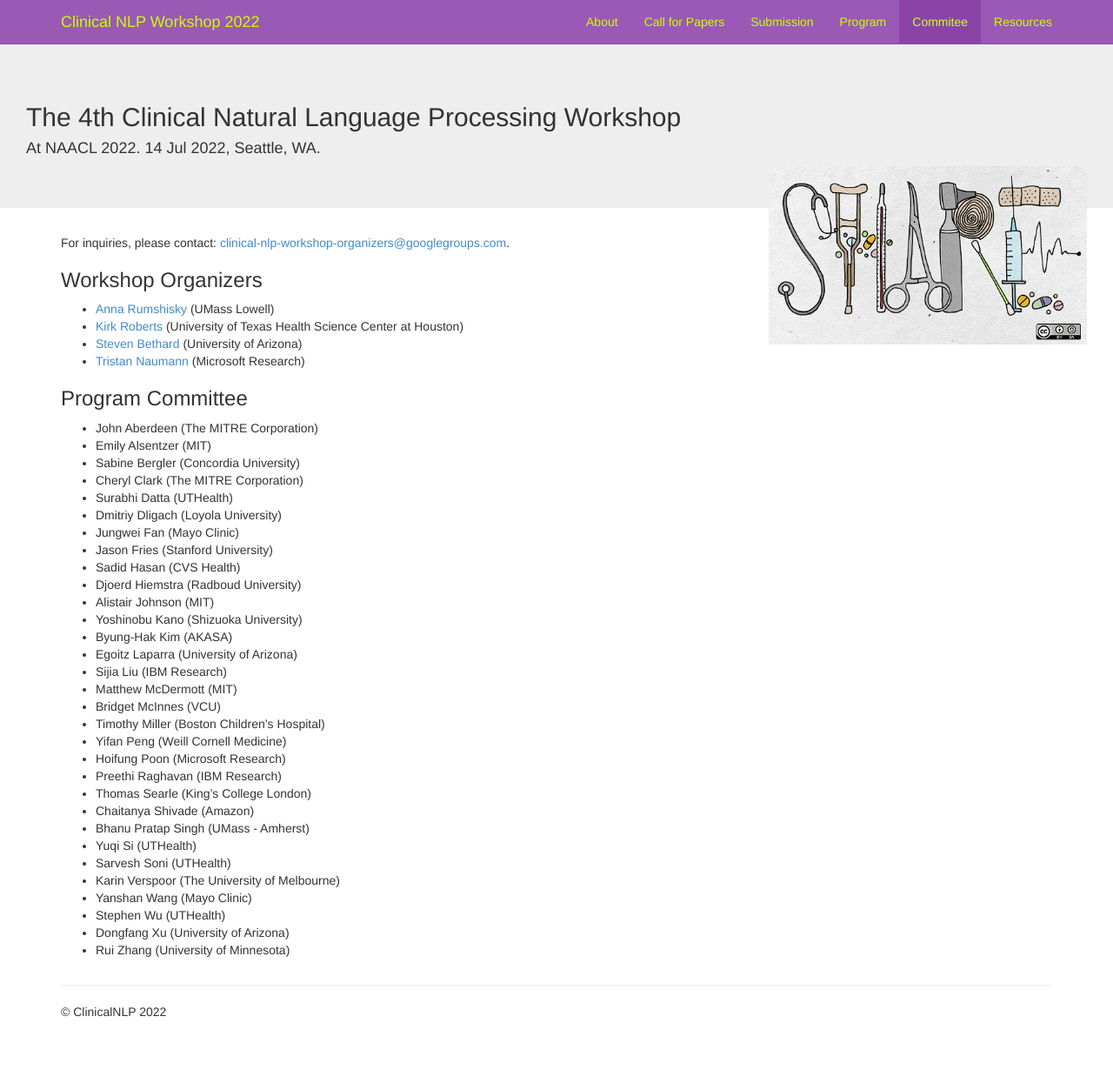
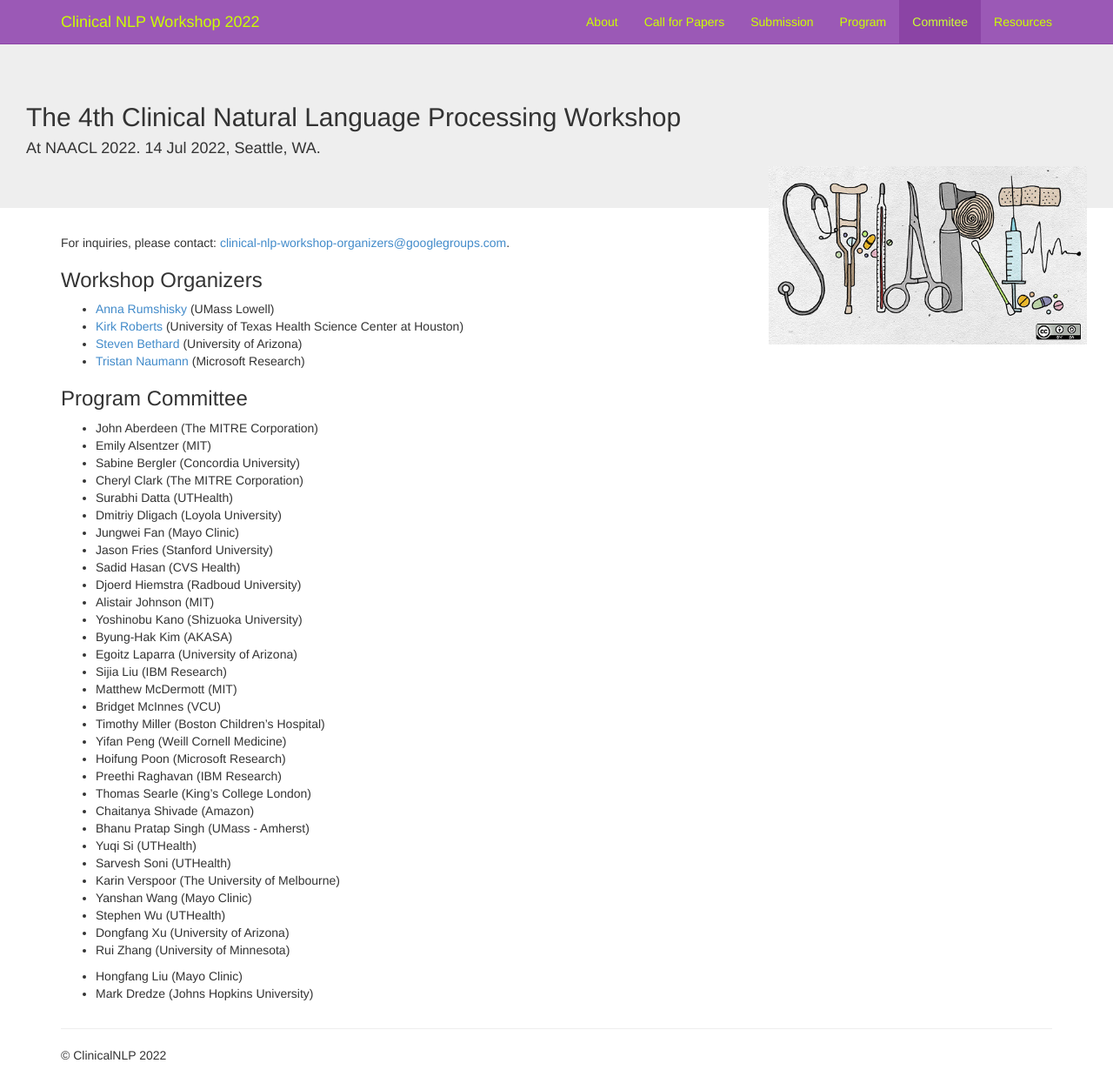
Before and after one commit to clinical-nlp/clinical-nlp.github.io, a Jekyll site: the page built from 2022/committee.md, in a window 1280 px wide and 1253 px high. Shown: the whole window at 87% size. Built offline with Jekyll 4.4.1, drawn with Linux system fonts in a browser that asks for light colours; nearby versions of some CDN libraries; comment, search, counter and statistics services are not loaded.

Commit message:
Updates program_committee.yml
- Adds "Invited Speakers" from https://github.com/naacl-2022/ClinicalNLP/

```diff
--- a/_data/2022/program_committee.yml
+++ b/_data/2022/program_committee.yml
@@ -123,3 +123,13 @@
   - first_name: Rui
     last_name: Zhang
     institution: University of Minnesota
+
+- role: Invited Speakers
+  entries:
+  - first_name: Hongfang
+    last_name: Liu
+    institution: Mayo Clinic
+
+  - first_name: Mark
+    last_name: Dredze
+    institution: Johns Hopkins University
```
